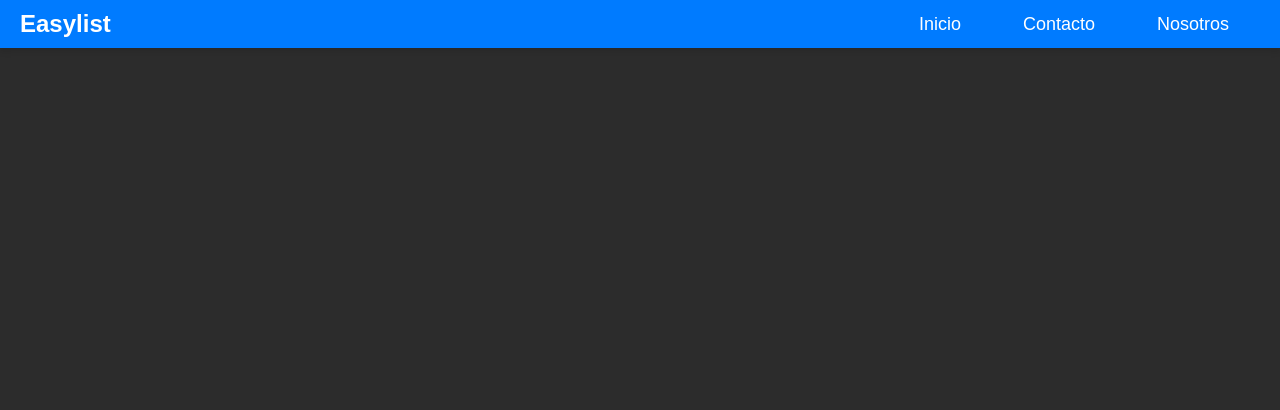
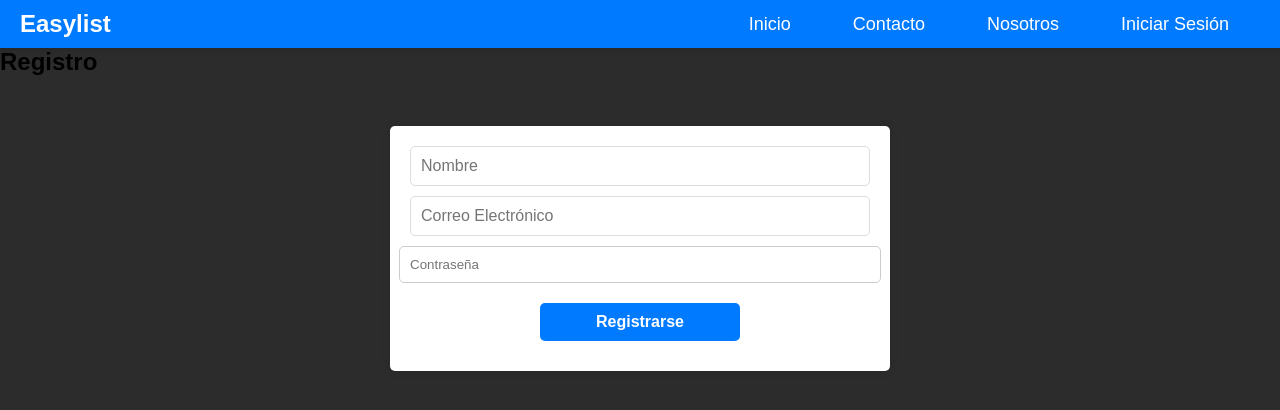
Before and after one commit to Lautaro-Cala/Final-Plataformas-de-desarrollo, a React (Create React App) app: page /Registro in a window 1280 px wide. Shown: the top 410 px of the page. Built offline with nearby package versions, Linux system fonts and the light colour scheme.

Commit message:
base de datos y login

```diff
--- a/src/App.js
+++ b/src/App.js
@@ -3,11 +3,13 @@ import React, { useState } from 'react';
 import './App.css';
 
 import Contacto from './components/Contacto';
-import ListaCompras  from './components/ListaCompras';
+import ListaCompras from './components/ListaCompras';
 import Form from './components/Form';
 import Productos from './components/Productos';
 import Nosotros from './components/Nosotros';
-import Resultado from './components/Resultado'
+import Resultado from './components/Resultado';
+import Login from './components/Login'; // Componente para iniciar sesión
+import Registro from './components/Registro'; // Componente para registro
 
 function App() {
   const [menuOpen, setMenuOpen] = useState(false);
@@ -20,9 +22,7 @@ function App() {
     <Router>
       <div className='App'>
         <nav>
-          <div className="menu-title">
-            Easylist
-          </div>
+          <div className="menu-title">Easylist</div>
           <button className="hamburgesa" onClick={toggleMenu}>
             ☰
           </button>
@@ -36,6 +36,9 @@ function App() {
             <li>
               <Link to='/Nosotros' onClick={() => setMenuOpen(false)}>Nosotros</Link>
             </li>
+            <li>
+              <Link to='/Registro' onClick={() => setMenuOpen(false)}>Iniciar Sesión</Link>
+            </li>
           </ul>
         </nav>
       </div>
@@ -47,6 +50,8 @@ function App() {
         <Route path='/productos' element={<Productos />} />
         <Route path='/Nosotros' element={<Nosotros />} />
         <Route path='/Resultado' element={<Resultado />} />
+        <Route path='/Login' element={<Login />} />
+        <Route path='/Registro' element={<Registro />} />
       </Routes>
     </Router>
   );
--- /dev/null
+++ b/src/components/Login.js
@@ -0,0 +1,60 @@
+import React, { useState } from 'react';
+import { useNavigate } from 'react-router-dom';
+import { getAuth, signInWithEmailAndPassword } from 'firebase/auth';
+import { getFirestore, doc, getDoc } from 'firebase/firestore';
+import app from './firebaseConfig'; // Archivo de configuración de Firebase
+
+function Login() {
+  const [email, setEmail] = useState('');
+  const [password, setPassword] = useState('');
+  const [error, setError] = useState('');
+  const navigate = useNavigate();
+
+  const auth = getAuth(app);
+  const db = getFirestore(app);
+
+  const handleLogin = async (e) => {
+    e.preventDefault();
+    try {
+      // Iniciar sesión en Firebase Authentication
+      const userCredential = await signInWithEmailAndPassword(auth, email, password);
+      const user = userCredential.user;
+
+      // Obtener datos adicionales del usuario desde Firestore
+      const userDoc = await getDoc(doc(db, 'usuarios', user.uid));
+      if (userDoc.exists()) {
+        console.log('Datos del usuario:', userDoc.data());
+        navigate('/'); // Redirigir al inicio
+      } else {
+        console.error('No se encontraron datos adicionales del usuario en Firestore.');
+      }
+    } catch (error) {
+      console.error('Error al iniciar sesión:', error.message);
+      setError('Error al iniciar sesión: ' + error.message);
+    }
+  };
+
+  return (
+    <div>
+      <h1>Iniciar Sesión</h1>
+      <form onSubmit={handleLogin}>
+        <input
+          type="email"
+          placeholder="Correo Electrónico"
+          value={email}
+          onChange={(e) => setEmail(e.target.value)}
+        />
+        <input
+          type="password"
+          placeholder="Contraseña"
+          value={password}
+          onChange={(e) => setPassword(e.target.value)}
+        />
+        <button type="submit">Ingresar</button>
+      </form>
+      {error && <p style={{ color: 'red' }}>{error}</p>}
+    </div>
+  );
+}
+
+export default Login;
--- /dev/null
+++ b/src/components/Registro.js
@@ -0,0 +1,76 @@
+import React, { useState } from 'react';
+import { useNavigate } from 'react-router-dom';
+import { getAuth, createUserWithEmailAndPassword } from 'firebase/auth';
+import { getFirestore, doc, setDoc } from 'firebase/firestore';
+import app from './firebaseConfig'; // Archivo de configuración de Firebase
+
+function Registro() {
+  const [email, setEmail] = useState('');
+  const [password, setPassword] = useState('');
+  const [nombre, setNombre] = useState('');
+  const [error, setError] = useState('');
+  const navigate = useNavigate();
+
+  const auth = getAuth(app);
+  const db = getFirestore(app);
+
+  const handleRegistro = async (e) => {
+    e.preventDefault();
+
+    // Validación del formato del correo electrónico
+    const emailRegex = /^[^\s@]+@[^\s@]+\.[^\s@]+$/;
+    if (!emailRegex.test(email)) {
+      setError('Formato de correo electrónico inválido.');
+      return;
+    }
+
+    try {
+      // Registrar al usuario en Firebase Authentication
+      const userCredential = await createUserWithEmailAndPassword(auth, email, password);
+      const user = userCredential.user;
+
+      // Guardar información adicional en Firestore
+      await setDoc(doc(db, 'usuarios', user.uid), {
+        nombre,
+        email,
+        rol: 'usuario', // Puedes cambiar el rol predeterminado
+      });
+
+      console.log('Registro exitoso y datos guardados en Firestore');
+      navigate('/'); // Redirigir al inicio
+    } catch (error) {
+      console.error('Error al registrar:', error.message);
+      setError('Error al registrar usuario: ' + error.message);
+    }
+  };
+
+  return (
+    <div>
+      <h1>Registro</h1>
+      <form onSubmit={handleRegistro}>
+        <input
+          type="text"
+          placeholder="Nombre"
+          value={nombre}
+          onChange={(e) => setNombre(e.target.value)}
+        />
+        <input
+          type="email"
+          placeholder="Correo Electrónico"
+          value={email}
+          onChange={(e) => setEmail(e.target.value)}
+        />
+        <input
+          type="password"
+          placeholder="Contraseña"
+          value={password}
+          onChange={(e) => setPassword(e.target.value)}
+        />
+        <button type="submit">Registrarse</button>
+      </form>
+      {error && <p style={{ color: 'red' }}>{error}</p>}
+    </div>
+  );
+}
+
+export default Registro;
--- /dev/null
+++ b/src/components/firebaseConfig.js
@@ -0,0 +1,14 @@
+// firebaseConfig.js
+import { initializeApp } from 'firebase/app';
+
+const firebaseConfig = {
+  apiKey: "AIzaSyAWHgwct2uW-WOtallr-2SqeQpxRvEkOR0",
+  authDomain: "TU_AUTH_DOMAIN",
+  projectId: "bd-listacompra",
+  storageBucket: "TU_STORAGE_BUCKET",
+  messagingSenderId: "TU_MESSAGING_SENDER_ID",
+  appId: "TU_APP_ID",
+};
+
+const app = initializeApp(firebaseConfig);
+export default app;
```
Also changed, not shown: package.json (+8 -0 lines), 1 other file (tests, documents, lock files or other folders).
